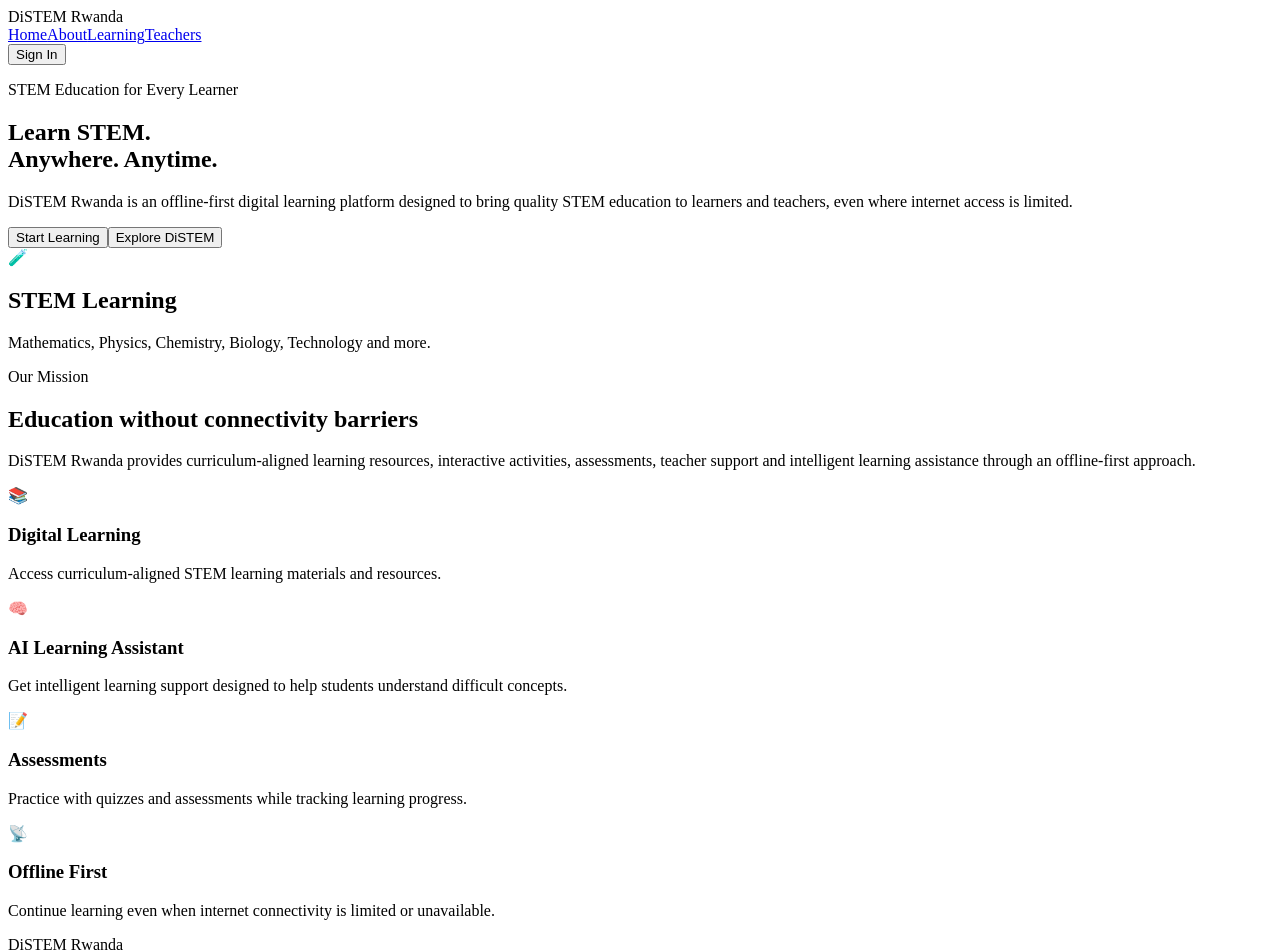
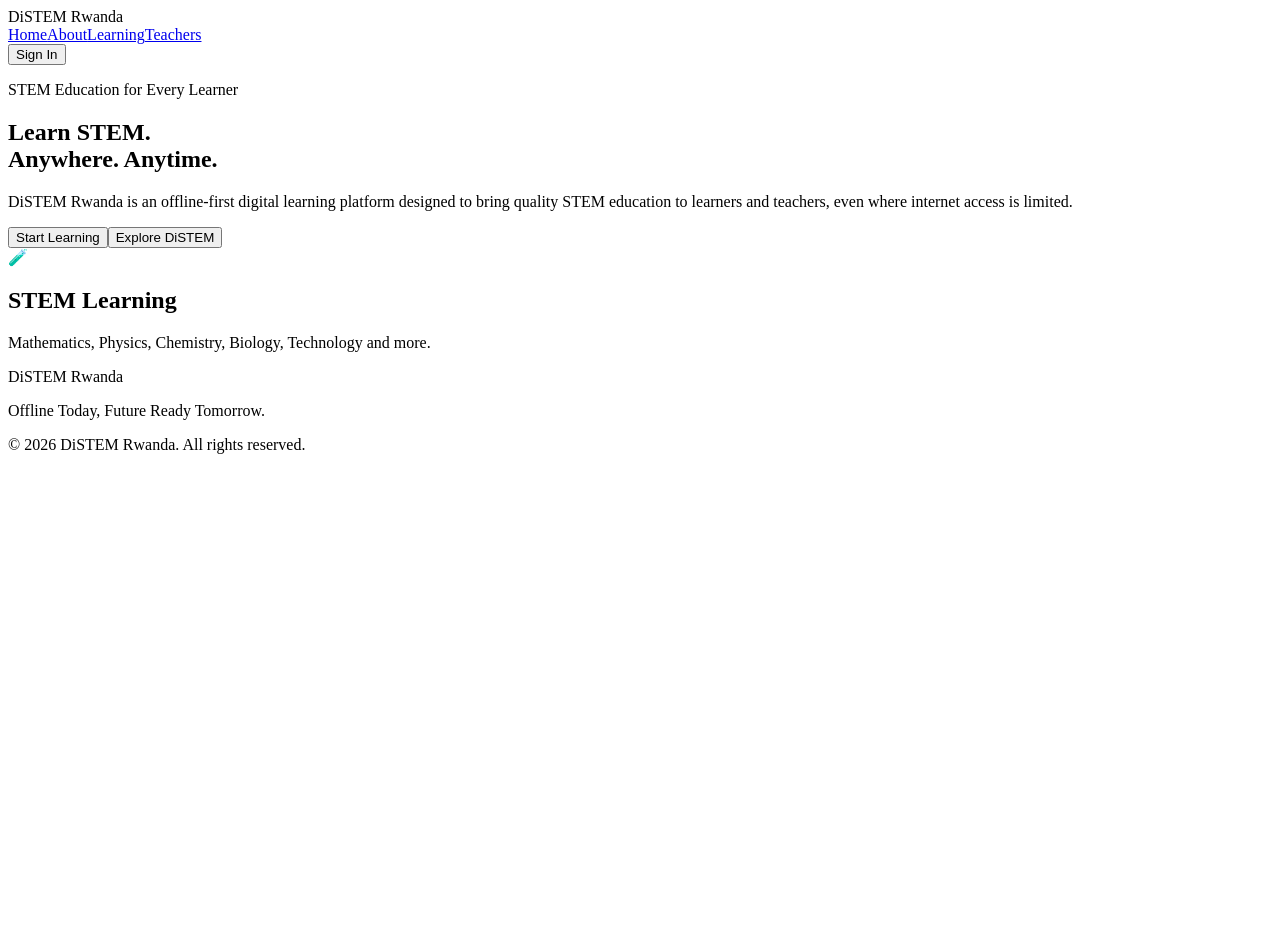
Before and after one commit to DiSTEM-Rwanda/DiSTEM-Rwanda, a React app in the folder frontend/: page / in a window 1280 px wide. Shown: the top 952 px of the page. After the commit the page ends 816 px from the top, so only its background shows below. Built offline with nearby package versions, Linux system fonts and the light colour scheme; the HTML template or start-up script is replaced by a standard one.

Commit message:
Create Navbar and Hero components

```diff
--- a/frontend/src/App.jsx
+++ b/frontend/src/App.jsx
@@ -1,101 +1,12 @@
+import Navbar from './components/Navbar'
+import Hero from './components/Hero'
 function App() {
   return (
     <div className="app">
-      <header className="header">
-        <div className="logo">
-          DiSTEM <span>Rwanda</span>
-        </div>
-
-        <nav>
-          <a href="#home">Home</a>
-          <a href="#about">About</a>
-          <a href="#learning">Learning</a>
-          <a href="#teachers">Teachers</a>
-        </nav>
-
-        <button className="login-button">Sign In</button>
-      </header>
+      <Navbar />
 
       <main>
-        <section id="home" className="hero">
-          <div className="hero-content">
-            <p className="eyebrow">STEM Education for Every Learner</p>
-
-            <h1>
-              Learn STEM.
-              <br />
-              <span>Anywhere. Anytime.</span>
-            </h1>
-
-            <p className="hero-text">
-              DiSTEM Rwanda is an offline-first digital learning platform
-              designed to bring quality STEM education to learners and
-              teachers, even where internet access is limited.
-            </p>
-
-            <div className="hero-buttons">
-              <button className="primary-button">Start Learning</button>
-              <button className="secondary-button">Explore DiSTEM</button>
-            </div>
-          </div>
-
-          <div className="hero-card">
-            <div className="card-icon">🧪</div>
-            <h2>STEM Learning</h2>
-            <p>
-              Mathematics, Physics, Chemistry, Biology, Technology and more.
-            </p>
-          </div>
-        </section>
-
-        <section id="about" className="section">
-          <p className="eyebrow">Our Mission</p>
-          <h2>Education without connectivity barriers</h2>
-
-          <p>
-            DiSTEM Rwanda provides curriculum-aligned learning resources,
-            interactive activities, assessments, teacher support and
-            intelligent learning assistance through an offline-first
-            approach.
-          </p>
-        </section>
-
-        <section id="learning" className="features">
-          <div className="feature-card">
-            <div className="feature-icon">📚</div>
-            <h3>Digital Learning</h3>
-            <p>
-              Access curriculum-aligned STEM learning materials and resources.
-            </p>
-          </div>
-
-          <div className="feature-card">
-            <div className="feature-icon">🧠</div>
-            <h3>AI Learning Assistant</h3>
-            <p>
-              Get intelligent learning support designed to help students
-              understand difficult concepts.
-            </p>
-          </div>
-
-          <div className="feature-card">
-            <div className="feature-icon">📝</div>
-            <h3>Assessments</h3>
-            <p>
-              Practice with quizzes and assessments while tracking learning
-              progress.
-            </p>
-          </div>
-
-          <div className="feature-card">
-            <div className="feature-icon">📡</div>
-            <h3>Offline First</h3>
-            <p>
-              Continue learning even when internet connectivity is limited or
-              unavailable.
-            </p>
-          </div>
-        </section>
+        <Hero />
       </main>
 
       <footer>
--- /dev/null
+++ b/frontend/src/components/Hero.jsx
@@ -0,0 +1,35 @@
+function Hero() {
+  return (
+<section id="home" className="hero">
+          <div className="hero-content">
+            <p className="eyebrow">STEM Education for Every Learner</p>
+
+            <h1>
+              Learn STEM.
+              <br />
+              <span>Anywhere. Anytime.</span>
+            </h1>
+
+            <p className="hero-text">
+              DiSTEM Rwanda is an offline-first digital learning platform
+              designed to bring quality STEM education to learners and
+              teachers, even where internet access is limited.
+            </p>
+
+            <div className="hero-buttons">
+              <button className="primary-button">Start Learning</button>
+              <button className="secondary-button">Explore DiSTEM</button>
+            </div>
+          </div>
+
+          <div className="hero-card">
+            <div className="card-icon">🧪</div>
+            <h2>STEM Learning</h2>
+            <p>
+              Mathematics, Physics, Chemistry, Biology, Technology and more.
+            </p>
+          </div>
+        </section>  )
+}
+
+export default Hero
--- /dev/null
+++ b/frontend/src/components/Navbar.jsx
@@ -0,0 +1,20 @@
+function Navbar() {
+  return (
+    <header className="header">
+      <div className="logo">
+        DiSTEM <span>Rwanda</span>
+      </div>
+
+      <nav>
+        <a href="#home">Home</a>
+        <a href="#about">About</a>
+        <a href="#learning">Learning</a>
+        <a href="#teachers">Teachers</a>
+      </nav>
+
+      <button className="login-button">Sign In</button>
+    </header>
+  )
+}
+
+export default Navbar
```
